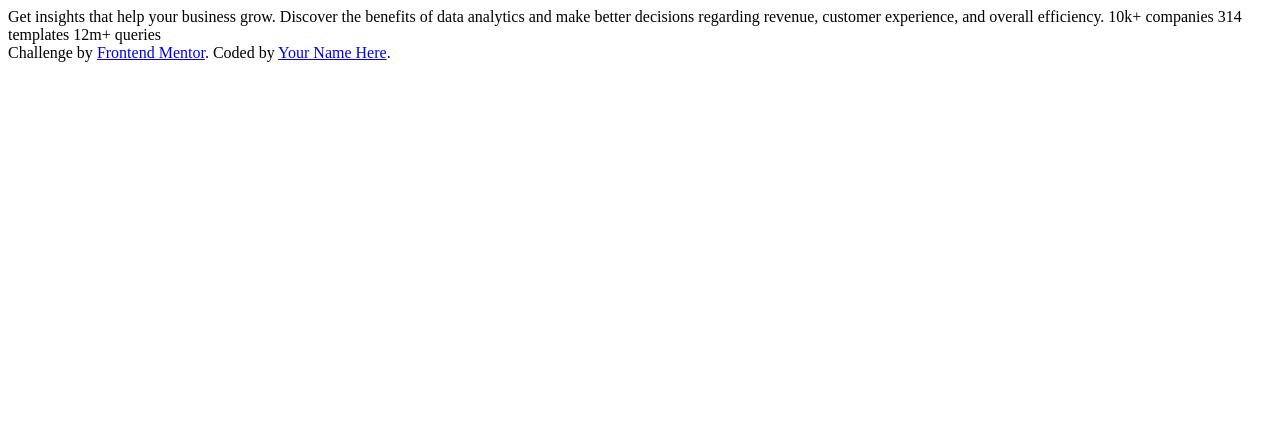
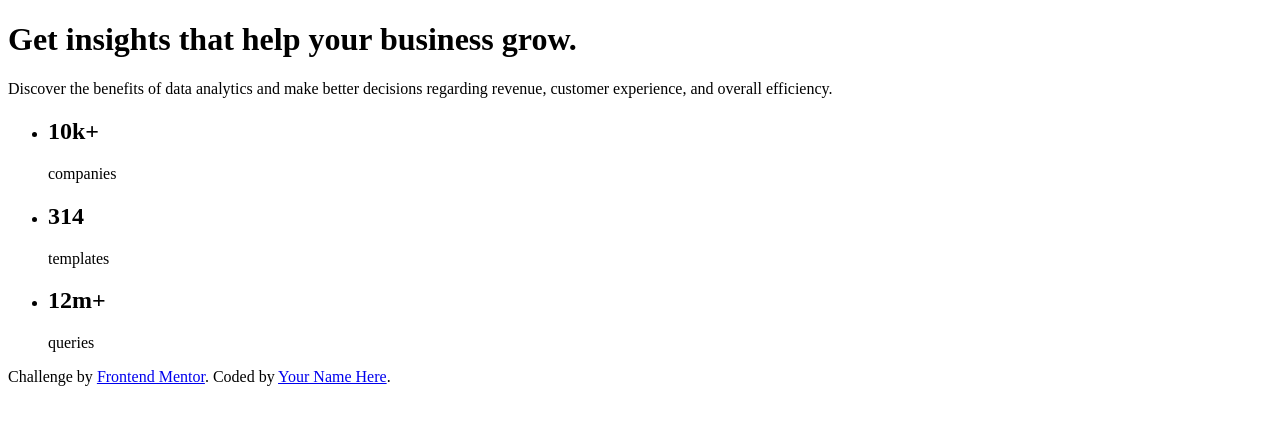
Before and after one commit to Great-kiola/Stats-preview-comp, a plain HTML site: page index.html in a window 1280 px wide. Drawn offline with Linux system fonts and the light colour scheme.

Commit message:
Made changes to the Html file

```diff
--- a/index.html
+++ b/index.html
@@ -11,15 +11,33 @@
 
 </head>
 <body>
+  <main class="mainContainer">
 
-  Get insights that help your business grow.
+  <h1>Get insights that help your business grow.</h1>
 
-  Discover the benefits of data analytics and make better decisions regarding revenue, customer
-  experience, and overall efficiency.
+  <p> Discover the benefits of data analytics and make better decisions regarding revenue, customer
+  experience, and overall efficiency.</p>
 
-  10k+ companies
-  314 templates
-  12m+ queries
+  <ul>
+    <li>
+      <h2>10k+</h2>
+      companies
+    </li>
+
+    <li>
+      <h2>314</h2>
+      templates
+    </li>
+
+    <li>
+      <h2>12m+</h2>
+      queries
+    </li>
+  </ul>
+
+
+  </main>
+
 
   <div class="attribution">
     Challenge by <a href="https://www.frontendmentor.io?ref=challenge" target="_blank">Frontend Mentor</a>.
```
